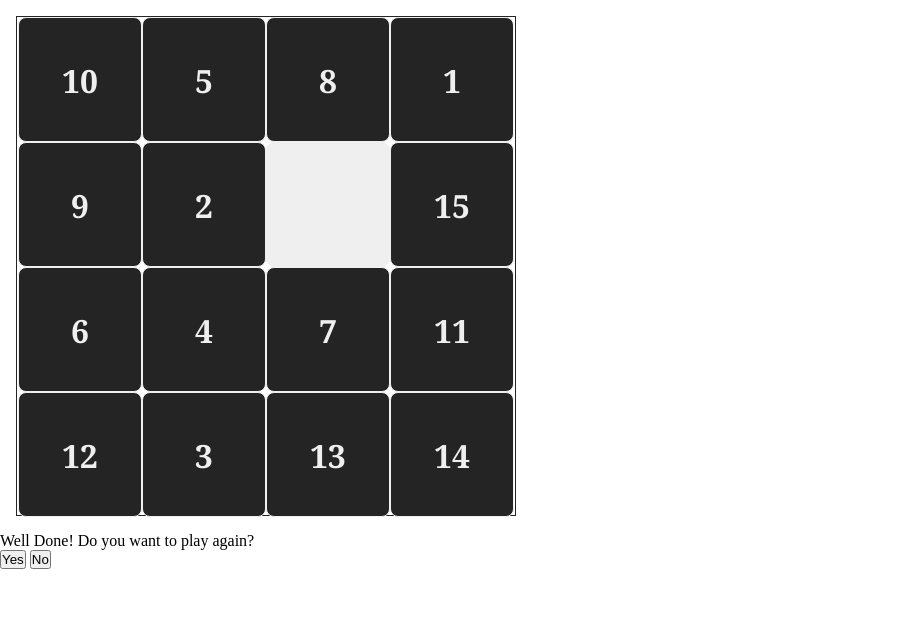
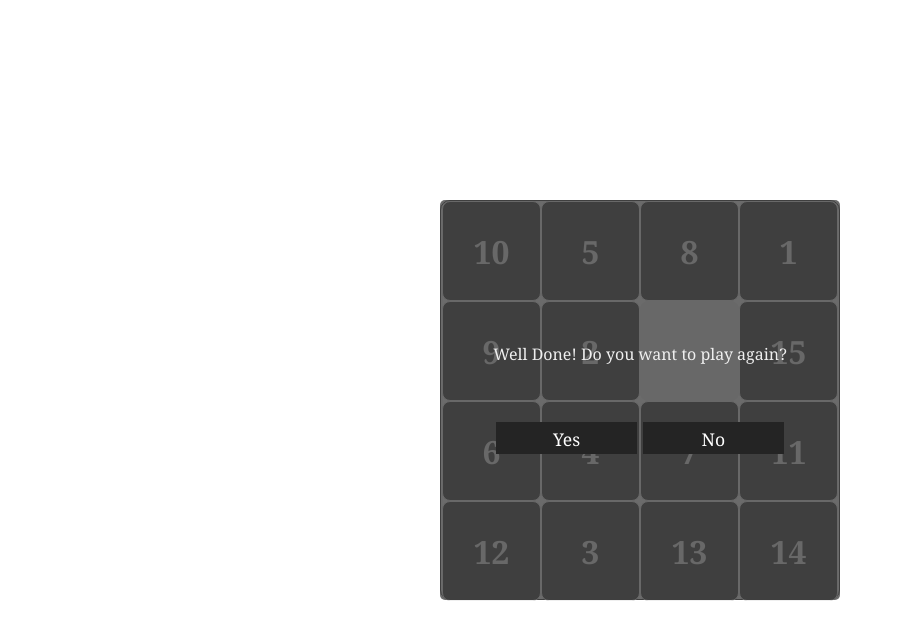
Before and after one commit to sabovyan/game-15, a website with bundled scripts: page src/index.html in a window 1280 px wide. Shown: the whole page, without its empty margins (0-903 px from the left). Built offline with nearby package versions, Linux system fonts and the light colour scheme.

Commit message:
added styles for comfirm box

```diff
--- a/src/index.html
+++ b/src/index.html
@@ -10,16 +10,20 @@
 
 <body>
   <div class="game__wrapper">
-    <div class="game__root" id="root">
+
+    <div class="game__root" id="root"></div>
+    <div class="game__outer-box">
+      <div class="game__inner-box">
+        <p class="game__message">
+          Well Done! Do you want to play again?
+        </p>
+        <div class="game__buttons">
+          <button class="game__button game__accept">Yes</button>
+          <button class="game__button game__reject">No</button>
+        </div>
+
+      </div>
     </div>
-    <div class="alert">
-      <p class="game__message">
-        Well Done! Do you want to play again?
-      </p>
-      <button class="game__accept">Yes</button>
-      <button class="game__reject">No</button>
-    </div>
-
   </div>
 
   <script type="module" src="./source/index.js"></script>
--- a/src/style/style.css
+++ b/src/style/style.css
@@ -1,32 +1,86 @@
 :root {
-	--board-size: 500px;
+	--board-size: 400px;
 	--cell-size: calc(var(--board-size) / 4);
 	--prim-bg-color: #242424;
 	--sec-bg-color: #efefef;
 	--text-color: #efefef;
+	--hover-color: #0a0a0a;
 }
 
 * {
 	padding: 0;
 	margin: 0;
 	box-sizing: border-box;
+	font-family: Georgia, 'Times New Roman', Times, serif;
 }
+.game__outer-box {
+	width: var(--board-size);
+	height: var(--board-size);
+	position: absolute;
+	top: 50%;
+	left: 50%;
+	transform: translate(-50%, -50%);
+	display: flex;
+	align-items: center;
+	justify-content: center;
+	background: rgba(71, 71, 71, 0.801);
+	border-radius: 5px;
+}
+.game__inner-box {
+	height: 50%;
+	display: flex;
+	flex-direction: column;
+	justify-content: space-around;
+	padding: 1rem;
+	color: var(--text-color);
+}
+.game__buttons {
+	display: flex;
+	justify-content: center;
+}
+
+.game__button {
+	height: 2rem;
+	width: 50%;
+	margin: 0.2rem;
+	padding: 0.3rem;
+	font-size: 1.1rem;
+	color: white;
+	background: var(--prim-bg-color);
+	border: none;
+	outline: none;
+}
+.game__button:hover {
+	background-color: var(--sec-bg-color);
+	color: var(--hover-color);
+}
+
+.game__accept:hover {
+	color: tomato;
+}
+
+.game__root {
+	height: 100vh;
+	display: flex;
+	justify-content: center;
+	align-items: center;
+}
+
 .game__board {
 	width: var(--board-size);
 	height: var(--board-size);
-	margin: 1rem;
 	display: flex;
 	flex-wrap: wrap;
 	justify-content: center;
 	align-items: center;
 	border: 1px solid var(--prim-bg-color);
+	border-radius: 10px;
 }
 .game__cell {
 	width: calc(var(--cell-size) - 1px);
 	height: var(--cell-size);
 	line-height: var(--cell-size);
 	text-align: center;
-	font-family: Georgia, 'Times New Roman', Times, serif;
 	font-weight: 700;
 	font-size: 2rem;
 	color: var(--text-color);
```
